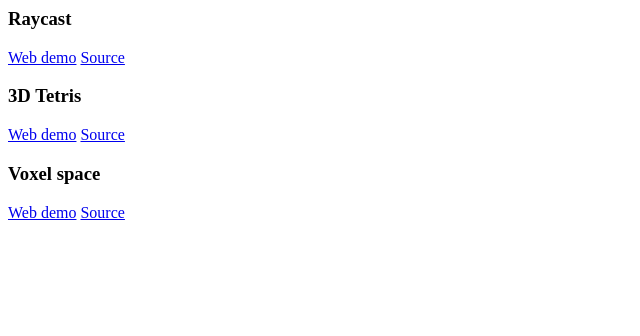
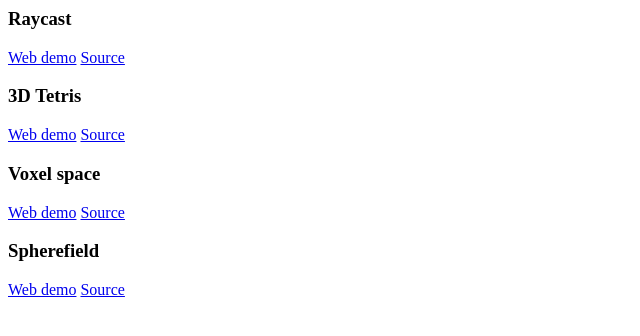
Before and after one commit to longwatermelon/longwatermelon.github.io, a plain HTML site: page index.html in a window 1280 px wide. Shown: the whole page, without its empty margins (0-640 px from the left). Drawn offline with Linux system fonts and the light colour scheme.

Commit message:
Update index.html

```diff
--- a/index.html
+++ b/index.html
@@ -11,5 +11,9 @@
         <h3>Voxel space</h3>
         <a href="https://longwatermelon.github.io/voxel-space-web" target="_blank">Web demo</a>
         <a href="https://github.com/longwatermelon/voxel-space" target="_blank">Source</a>
+
+        <h3>Spherefield</h3>
+        <a href="https://longwatermelon.github.io/spherefield-web" target="_blank">Web demo</a>
+        <a href="https://github.com/longwatermelon/spherefield" target="_blank">Source</a>
     </head>
 </html>
```
